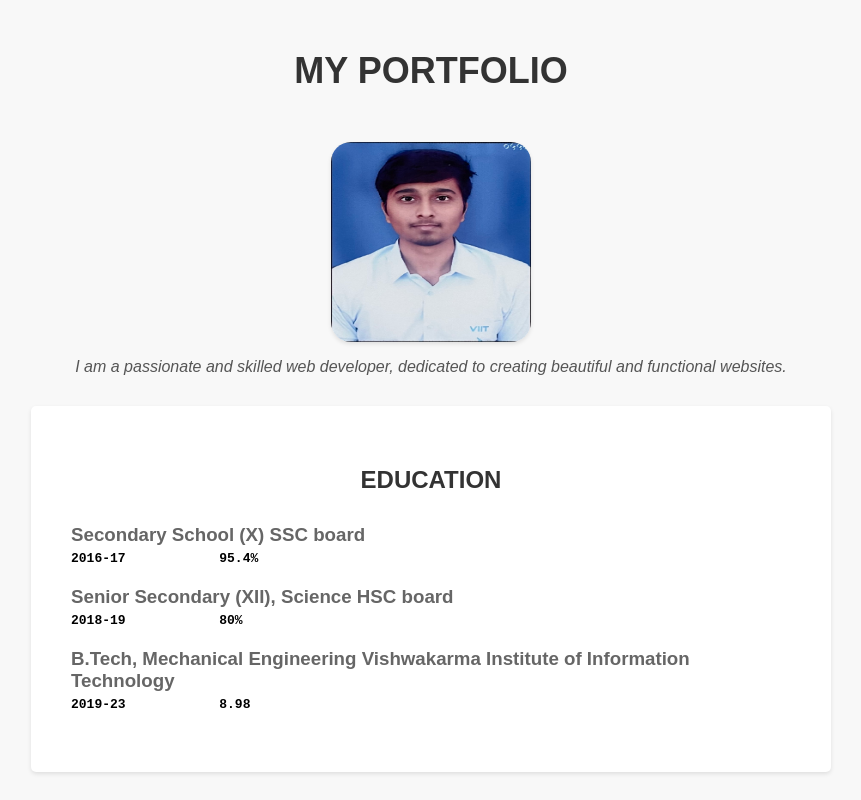
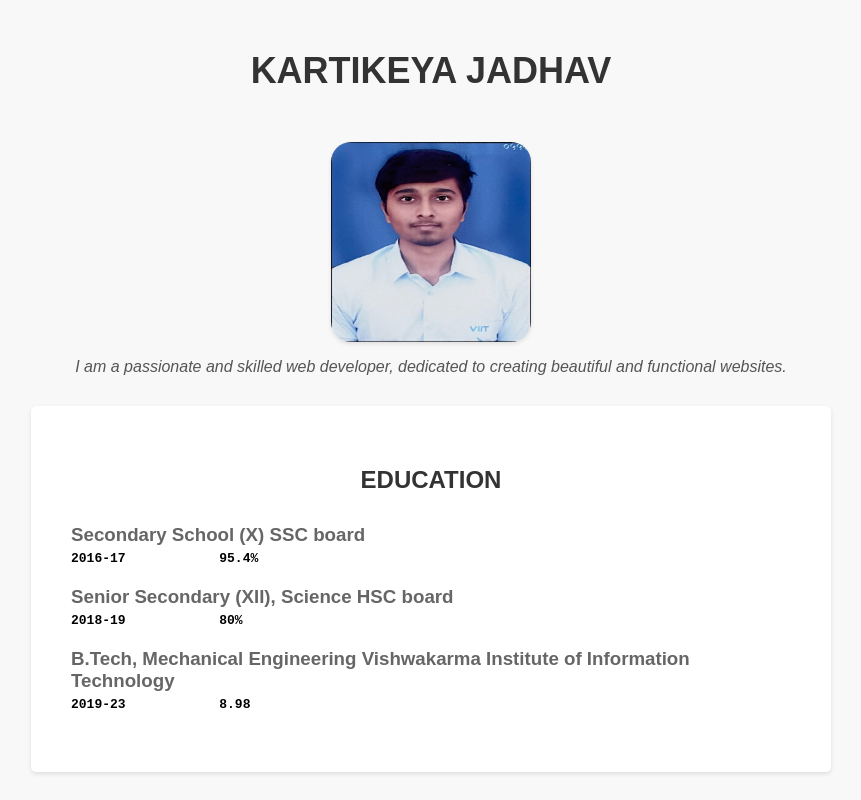
Before and after one commit to Monkey-D-Luffy-12/portfolio, a plain HTML site: page index.html in a window 1280 px wide. Shown: the top 800 px of the page, without its empty margins (209-1070 px from the left). Drawn offline with Linux system fonts and the light colour scheme.

Commit message:
Update index.html

```diff
--- a/index.html
+++ b/index.html
@@ -156,7 +156,7 @@
 </head>
 <body>
     <div class="container">
-        <h1>My Portfolio</h1>
+        <h1>Kartikeya Jadhav</h1>
         <img height="200" width="200" src="./profile-img.jpg">
         <p>I am a passionate and skilled web developer, dedicated to creating beautiful and functional websites.</p>
 
```
